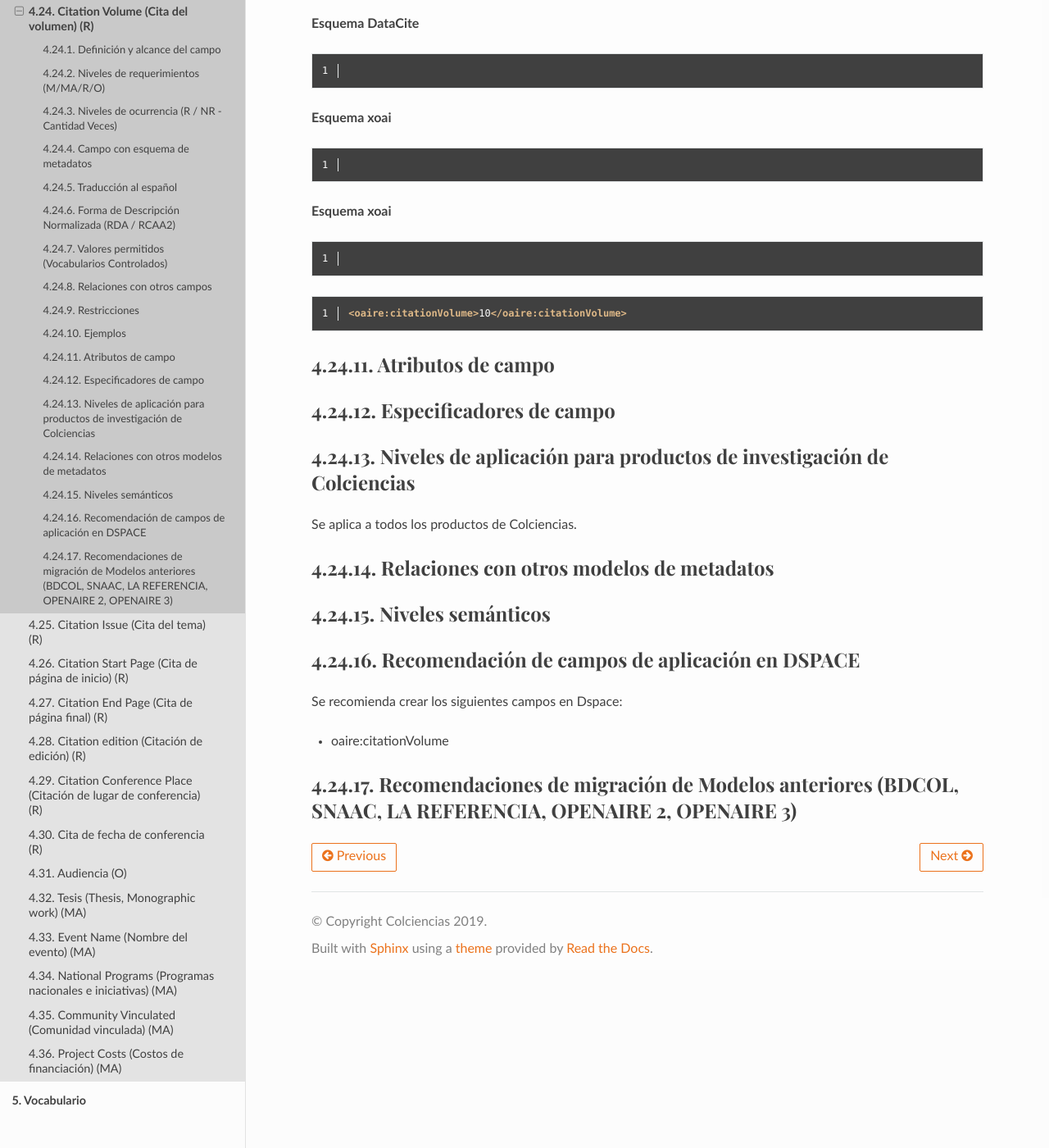
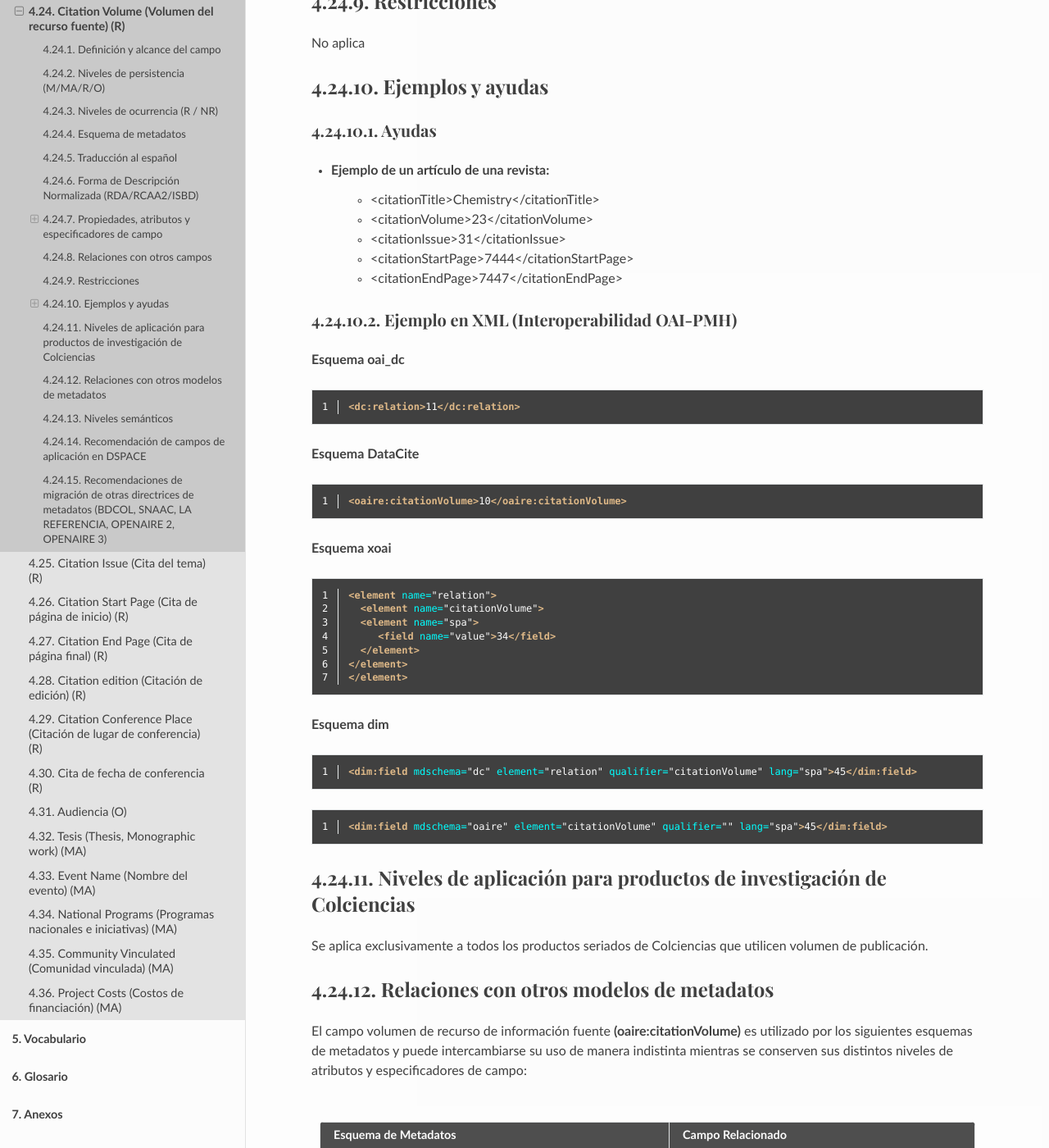
Before and after one commit to rcic/openaire4, a Sphinx documentation site: the page built from docs/field_citationvolume.rst, in a window 1280 px wide and 1400 px high, scrolled down 1192 px. Shown: the whole window at 82% size. Built offline with Sphinx 7.4.7 and the Read the Docs theme 2.0.0, drawn with Linux system fonts in a browser that asks for light colours; some web fonts are replaced; a script that is not in the unit is left out; some of the changed text lies outside the part shown.

Commit message:
actualizacion

```diff
--- a/docs/field_citationvolume.rst
+++ b/docs/field_citationvolume.rst
@@ -1,94 +1,146 @@
 .. _aire:citationVolume:
 
-Citation Volume (Cita del volumen) (R)
-======================================
+Citation Volume (Volumen del recurso fuente) (R)
+================================================
 
 ``oaire:citationVolume``
 
 Definición y alcance del campo
 ------------------------------
-Hace referencia a la designación numérica/secuencial del recurso, esta propiedad es parte de la cita bibliográfica.
+Este campo Hace referencia a la designación numérica/secuencial del volumen del recurso fuente. Esta propiedad es parte de la cita bibliográfica.
 
-Niveles de requerimientos (M/MA/R/O)
-------------------------------------
+Niveles de persistencia (M/MA/R/O)
+----------------------------------
 Recomendado (R)
 
-Niveles de ocurrencia (R / NR -  Cantidad Veces)
-------------------------------------------------
-No repetible (NR)
+Niveles de ocurrencia (R / NR)
+------------------------------
+No repetible (NR): 0-1
 
-Campo con esquema de metadatos
-------------------------------
+Esquema de metadatos
+--------------------
 oaire:citationVolume
 
 Traducción al español
 ---------------------
-Cita del volumen
+Volumen del recurso fuente
 
-Forma de Descripción Normalizada (RDA / RCAA2)
-----------------------------------------------
-RDA (Recursos: descripción y acceso)
+Forma de Descripción Normalizada (RDA/RCAA2/ISBD)
+-------------------------------------------------
+RDA (Recursos: descripción y acceso): Revise la forma adecuada para ingresar el volumen del recurso de información fuente (enfocado especialmente para recursos seriados).
 
-Valores permitidos (Vocabularios Controlados)
----------------------------------------------
-oaire:citationVolume
+Propiedades, atributos y especificadores de campo
+-------------------------------------------------
+
+Propiedad Principal Volumen del recurso fuente (citationVolume) (R, 0-1):
++++++++++++++++++++++++++++++++++++++++++++++++++++++++++++++++++++++++++
+Utilice el número de volumen como valor.
 
 Relaciones con otros campos
 ---------------------------
+El campo volumen del recurso fuente **(oaire:citationVolume)** complementa la información del campo Título del recurso fuente **(oaire:citationTitle)** para tipologías documentales seriadas que utilicen volúmen (principalmente - Artículos de revista)
 
 Restricciones
 -------------
+No aplica
 
-Ejemplos
---------
+
+Ejemplos y ayudas
+-----------------
+
+Ayudas
+++++++
+
+- **Ejemplo de un artículo de una revista:**
+	- <citationTitle>Chemistry</citationTitle>
+	- <citationVolume>23</citationVolume>
+	- <citationIssue>31</citationIssue>
+	- <citationStartPage>7444</citationStartPage>
+	- <citationEndPage>7447</citationEndPage>
+
+Ejemplo en XML (Interoperabilidad OAI-PMH)
+++++++++++++++++++++++++++++++++++++++++++
 
 **Esquema oai_dc**
 
 .. code-block:: xml
    :linenos:
 
+   <dc:relation>11</dc:relation>
+
 **Esquema DataCite**
 
 .. code-block:: xml
    :linenos:
+
+   <oaire:citationVolume>10</oaire:citationVolume>
 
 **Esquema xoai**
 
 .. code-block:: xml
    :linenos:
 
-**Esquema xoai**
+   <element name="relation">
+     <element name="citationVolume">
+     <element name="spa">
+        <field name="value">34</field>
+     </element>
+   </element>
+   </element>
+
+
+**Esquema dim**
 
 .. code-block:: xml
    :linenos:
 
+   <dim:field mdschema="dc" element="relation" qualifier="citationVolume" lang="spa">45</dim:field>
+
 .. code-block:: xml
    :linenos:
 
-   <oaire:citationVolume>10</oaire:citationVolume>
+   <dim:field mdschema="oaire" element="citationVolume" qualifier="" lang="spa">45</dim:field>
 
-Atributos de campo
-------------------
 
-Especificadores de campo
-------------------------
-
-Niveles de aplicación para productos de investigación de Colciencias
---------------------------------------------------------------------
-Se aplica a todos los productos de Colciencias.
+Niveles de aplicación para  productos de investigación de Colciencias
+---------------------------------------------------------------------
+Se aplica exclusivamente a todos los productos seriados de Colciencias que utilicen volumen de publicación.
 
 Relaciones con otros modelos de metadatos
 -----------------------------------------
 
+El campo volumen de recurso de información fuente **(oaire:citationVolume)** es utilizado por los siguientes esquemas de metadatos y puede intercambiarse su uso de manera indistinta mientras se conserven sus distintos niveles de atributos y especificadores de campo:
+
+======================  ======================
+Esquema de Metadatos    Campo Relacionado
+======================  ======================
+marcxml                 field:773$g
+dc                      dc.relation.ispartof
+dcterms                 dcterms.ispartof
+======================  ======================
+
+
 Niveles semánticos
 ------------------
+No aplica
+
 
 Recomendación de campos de aplicación en DSPACE
 -----------------------------------------------
 
-Se recomienda crear los siguientes campos en Dspace:
+Se recomienda crear/modificar el componente de registro de metadatos (y sus correspondientes hojas de entrada de datos) de los sistemas **DSPACE** basados en los siguientes elementos:
 
-- oaire:citationVolume
++----------------------------------------+-----------------------+----------------+--------------------------------------------------------------------------------------+
+| Vocabulario controlado OpenAire/RedCol | Campo Elemento DSPACE | Calificadores  | Nota de alcance                                                                      |
++========================================+=======================+================+======================================================================================+
+| OpenAire                               | dc.relation           | citationvolume | Volumen de publicación. Se pueden utilizar cualquiera de los dos esquemas provistos. |
++----------------------------------------+-----------------------+----------------+--------------------------------------------------------------------------------------+
+| OpenAire                               | oaire                 | citationVolume | Volumen de publicación. Se pueden utilizar cualquiera de los dos esquemas provistos. |
++----------------------------------------+-----------------------+----------------+--------------------------------------------------------------------------------------+
 
-Recomendaciones de migración de Modelos anteriores (BDCOL, SNAAC, LA REFERENCIA, OPENAIRE 2, OPENAIRE 3)
---------------------------------------------------------------------------------------------------------
+
+
+Recomendaciones de migración de otras directrices de metadatos (BDCOL, SNAAC, LA REFERENCIA, OPENAIRE 2, OPENAIRE 3)
+--------------------------------------------------------------------------------------------------------------------
+
+	- Se recomienda específicamente crear los nuevos atributos/especificadores de campo de volumen según la codificación propuesta.
```
